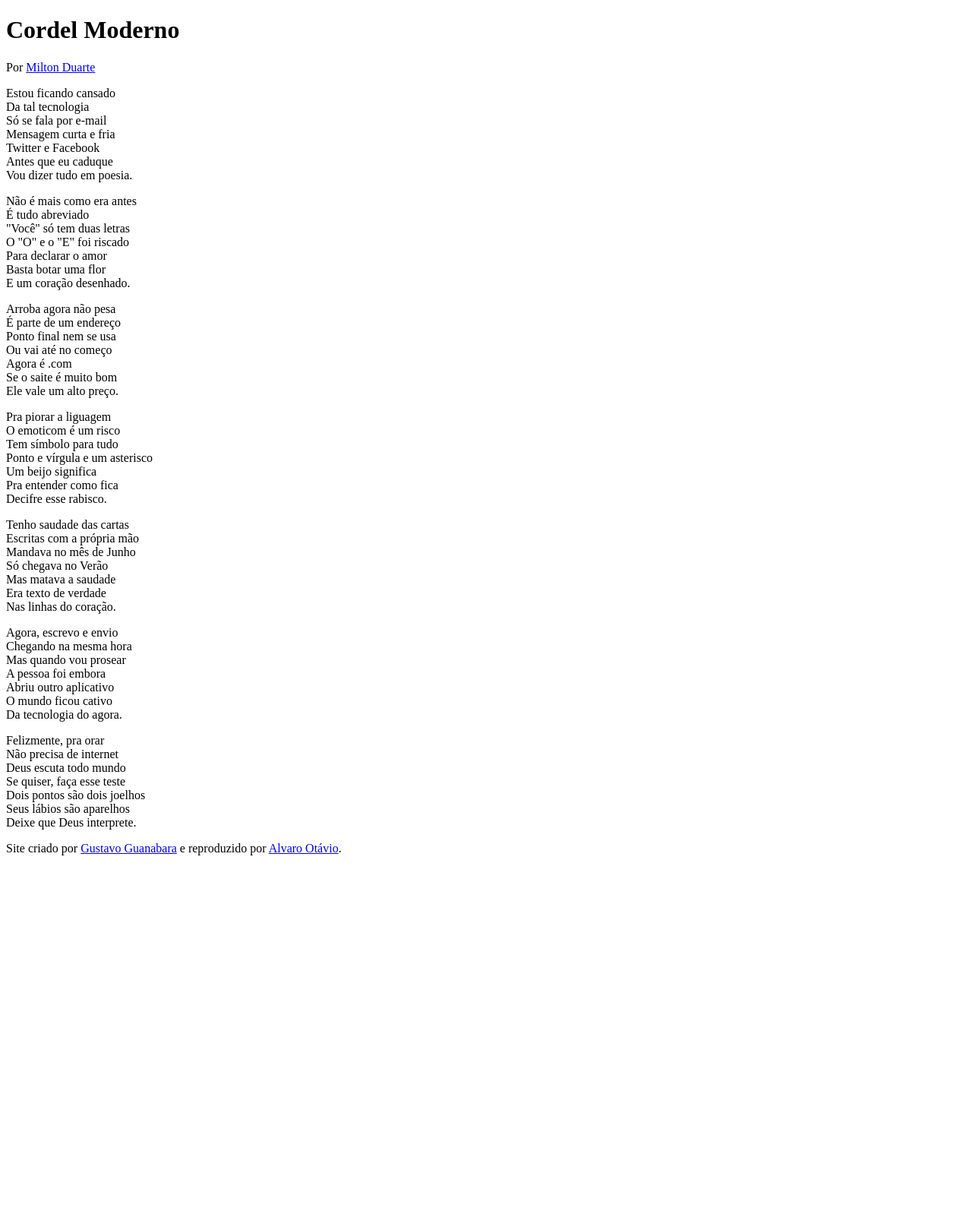
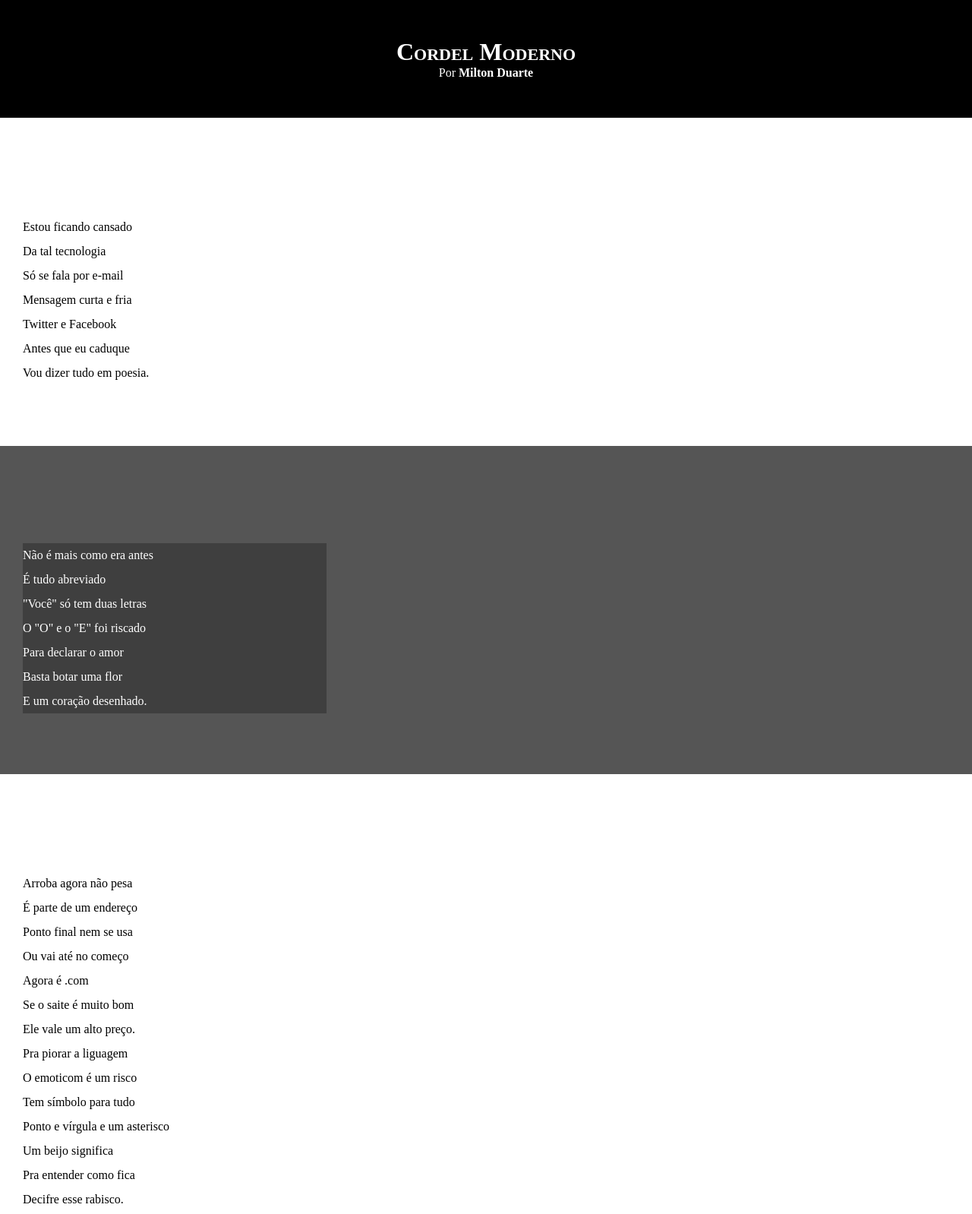
Before and after one commit to alvarovaleriolima/HTML-CSS, a plain HTML site: page Desafios/desafio012/index.html in a window 1280 px wide. Shown: the top 1598 px of the page at 76% size. Before the commit the page ends 1142 px from the top, so only its background shows below. Drawn offline with Linux system fonts and the light colour scheme.

Commit message:
atualização de estilos projeto cordel

```diff
--- a/Desafios/desafio012/index.html
+++ b/Desafios/desafio012/index.html
@@ -9,10 +9,10 @@
 <body>
     <header>
         <h1>Cordel Moderno</h1>
-        <p>Por <a href="https://www.recantodasletras.com.br/poesias/3186743">Milton Duarte</a></p>
+        <p>Por <a href="https://www.recantodasletras.com.br/poesias/3186743" target="_blank" rel="externos">Milton Duarte</a></p>
     </header>
 
-    <section>
+    <section class="normal">
         <p>
             Estou ficando cansado <br>
             Da tal tecnologia <br>
@@ -24,7 +24,7 @@
         </p>
     </section>
 
-    <section>
+    <section class="imagem">
         <p>
             Não é mais como era antes <br>
             É tudo abreviado <br>
@@ -36,7 +36,7 @@
         </p>
     </section>
 
-    <section>
+    <section class="normal">
         <p>
             Arroba agora não pesa <br>
             É parte de um endereço <br>
@@ -58,7 +58,7 @@
         </p>
     </section>
 
-    <section>
+    <section class="imagem">
         <p>
             Tenho saudade das cartas <br>
             Escritas com a própria mão <br>
@@ -70,7 +70,8 @@
         </p>
     </section>
 
-    <section>
+    <section class="normal">
+        <p>
             Agora, escrevo e envio <br>
             Chegando na mesma hora <br>
             Mas quando vou prosear <br>
@@ -78,6 +79,7 @@
             Abriu outro aplicativo <br>
             O mundo ficou cativo <br>
             Da tecnologia do agora.
+        </p>
 
         <p>
             Felizmente, pra orar <br>
@@ -91,7 +93,7 @@
     </section>
 
     <footer>
-        <p>Site criado por <a href="https://github.com/gustavoguanabara">Gustavo Guanabara</a> e reproduzido por <a href="https://github.com/alvarovaleriolima">Alvaro Otávio</a>.</p>
+        <p>Site criado por <a href="https://github.com/gustavoguanabara" target="_blank" rel="externos">Gustavo Guanabara</a> e reproduzido por <a href="https://github.com/alvarovaleriolima" target="_blank" rel="externos">Alvaro Otávio</a>.</p>
     </footer>
 </body>
 </html>
--- a/Desafios/desafio012/style.css
+++ b/Desafios/desafio012/style.css
@@ -1 +1,65 @@
 @charset "UTF-8";
+
+* {
+    margin: 0px;
+    padding: 0px;
+}
+
+html, body {
+    min-height: 100vh;
+    background-color: darkgray;
+}
+
+header {
+    background-color: black;
+    color: white;
+    text-align: center;
+}
+
+header > h1 {
+    padding-top: 50px;
+    font-variant: small-caps;
+}
+
+header > p {
+    padding-bottom: 50px;
+}
+
+header a, footer a {
+    color: white;
+    text-decoration: none;
+    font-weight: bolder;
+}
+
+header a:hover, footer a:hover {
+    text-decoration: underline;
+}
+
+section {
+    padding-top: 10%;
+    padding-bottom: 10vh;
+    line-height: 2em;
+    padding-left: 30px;
+}
+
+section.normal {
+    background-color: white;
+    color: black;
+}
+
+section.imagem {
+    background-color: rgb(85, 85, 85);
+    color: white;
+}
+
+section.imagem > p {
+    width: 400px;
+    background-color: rgba(0, 0, 0, 0.253);
+}
+
+footer {
+    background-color: black;
+    color: white;
+    text-align: center;
+    padding: 10px;
+}
```
Lines whose indentation alone changed are shown as unchanged.
